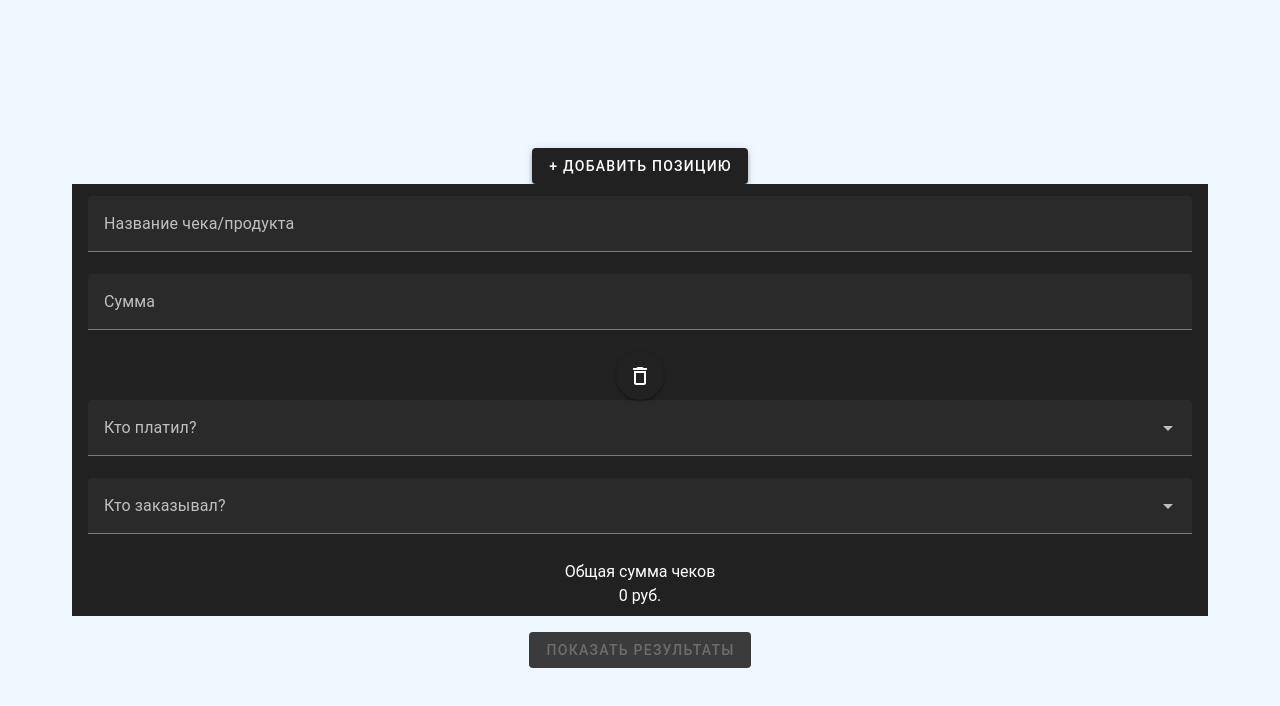
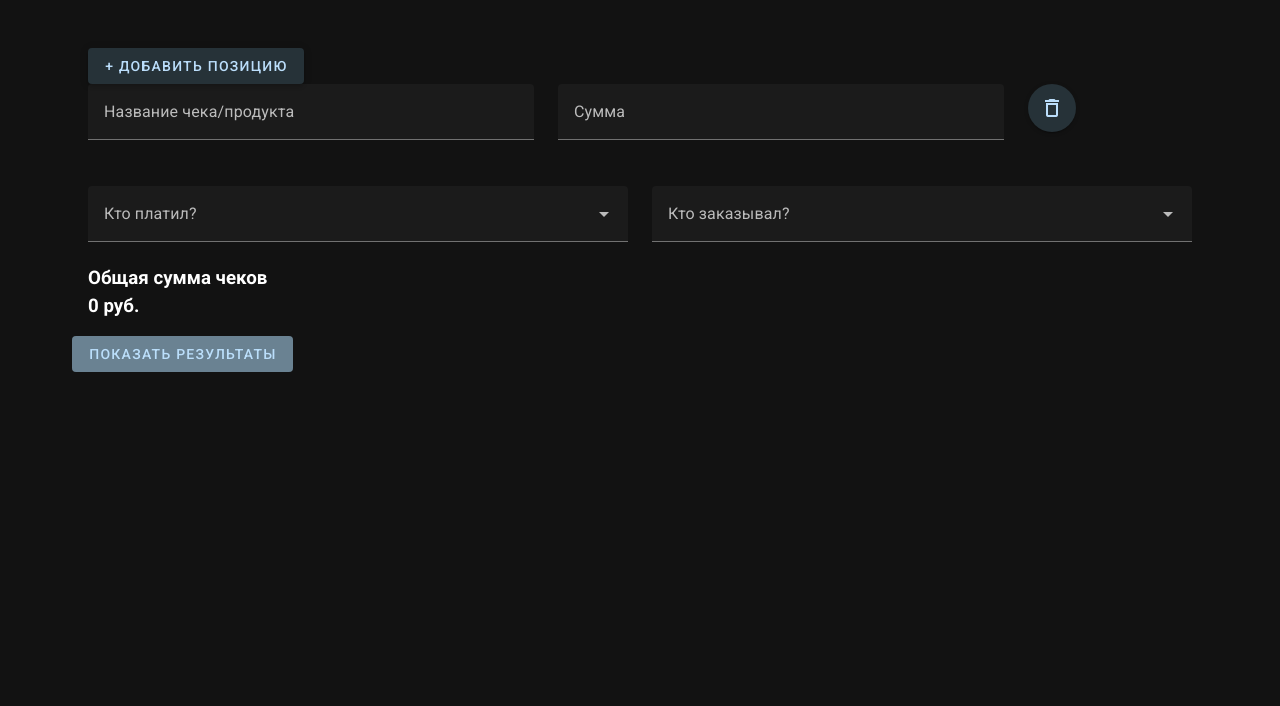
Before and after one commit to ksyu-zi/split-bill, a Vue app: page /cheque in a window 1280 px wide. Both pictures are taken after a click on the button "+ ДОБАВИТЬ ПОЗИЦИЮ". Shown: the top 706 px of the page. Built offline with nearby package versions, Linux system fonts and the light colour scheme.

Commit message:
adding styles

```diff
--- a/index.html
+++ b/index.html
@@ -4,6 +4,7 @@
 <head>
   <meta charset="UTF-8" />
   <meta name="viewport" content="width=device-width, initial-scale=1.0" />
+  <link href="https://fonts.googleapis.com/css2?family=Montserrat:ital,wght@0,100..900;1,100..900&family=Roboto:ital,wght@0,100;0,300;0,400;0,500;0,700;0,900;1,100;1,300;1,400;1,500;1,700;1,900&display=swap" rel="stylesheet">
   <title>Split the bill</title>
 </head>
 
--- a/package.json
+++ b/package.json
@@ -17,10 +17,12 @@
   },
   "devDependencies": {
     "@vitejs/plugin-vue": "^5.0.5",
-    "sass": "^1.77.6",
+    "sass": "^1.77.8",
+    "sass-loader": "^16.0.0",
     "unplugin-fonts": "^1.1.1",
     "unplugin-vue-components": "^0.27.2",
     "vite": "^5.3.3",
+    "vite-plugin-sass": "^0.1.0",
     "vite-plugin-vuetify": "^2.0.3"
   }
 }
--- a/src/App.vue
+++ b/src/App.vue
@@ -1,18 +1,9 @@
 <template>
   <v-app>
     <v-main class="main">
-      <router-view/>
+      <v-container class="container">
+        <router-view/>
+      </v-container>
     </v-main>
   </v-app>
 </template>
-
-<style lang="scss">
-  .main {
-    background-color: aliceblue;
-    color: black;
-    display: flex;
-    flex-direction: column;
-    justify-content: center;
-    text-align: center;
-  }
-</style>
--- a/src/components/AddCheque.vue
+++ b/src/components/AddCheque.vue
@@ -1,30 +1,46 @@
 <template>
     <v-container>
-        <v-btn @click="addCheque">
+        <v-btn
+          @click="addCheque"
+          class="bg-blue-grey-darken-4 text-blue-lighten-4"
+        >
             + Добавить позицию
         </v-btn>
-        <v-list>
-            <v-list-item
+        <div class="block"
           v-for="(item, index) in cheque"
           :key="item.id"
         >
             <v-form @submit.prevent="">
+                <v-row justify="center">
+                    <v-col>
                         <v-text-field
                           label="Название чека/продукта"
                           v-model="cheque[index].name"
                           :rules="[rules.errorName]"
+                          color="blue-lighten-4"
                         ></v-text-field>
+                    </v-col>
+                    <v-col>
                         <v-text-field
                           type="number"
                           :min="0"
                           label="Сумма"
                           v-model="cheque[index].price"
                           :rules="[rules.errorPrice]"
+                          color="blue-lighten-4"
                         ></v-text-field>
+                    </v-col>
+                    <v-col cols="2">
                         <v-btn
                           icon="mdi-delete-outline"
                           @click="delCheque(item.id)"
+                          class="bg-blue-grey-darken-4 text-blue-lighten-4"
+                          color="blue-lighten-4"
                         ></v-btn>
+                    </v-col>
+                </v-row>
+                <v-row>
+                    <v-col>
                         <v-select
                           label="Кто платил?"
                           v-model="cheque[index].payId"
@@ -32,7 +48,10 @@
                           item-title="name"
                           item-value="id"
                           :rules="[rules.errorSelect]"
+                          color="blue-lighten-4"
                         ></v-select>
+                    </v-col>
+                    <v-col>
                         <v-select
                           label="Кто заказывал?"
                           v-model="cheque[index].buyersId"
@@ -40,14 +59,18 @@
                           item-title="name"
                           item-value="id"
                           :rules="[rules.errorSelects]"
+                          color="blue-lighten-4"
                           multiple
                         ></v-select>
+                    </v-col>
+                </v-row>
             </v-form>
-            </v-list-item>
+        </div>
+        <h3>
             Общая сумма чеков
             <br>
             {{ totalSum }} руб.
-        </v-list>
+        </h3>
     </v-container>
 </template>
 
@@ -87,7 +110,3 @@ import people from '@/store/modules/people';
         }
     }
 </script>
-
-<style lang="scss" scoped>
-
-</style>
--- a/src/components/AddPeople.vue
+++ b/src/components/AddPeople.vue
@@ -2,29 +2,37 @@
     <v-container>
         <v-btn
           @click="addPeople"
+          class="bg-blue-grey-darken-4 text-blue-lighten-4"
+          rounded="xl"
         >
             + Добавить человека
         </v-btn>
-        <v-list>
-            <v-list-item
+        <div
           v-for="(item, index) in people"
           :key="item.id"
+          class="pt-6"
         >
             <v-form @submit.prevent="">
+                <v-row justify="center">
+                    <v-col cols="4">
                         <v-text-field
                           type="text"
                           label="Имя"
                           v-model="people[index].name"
                           :rules="[rules.errorName]"
-                      class="block"
+                          color="blue-lighten-4"
                         ></v-text-field>
+                    </v-col>
+                    <v-col cols="2">
                         <v-btn
                           @click="delPeople(item.id)"
                           icon="mdi-delete-outline"
+                          class="bg-blue-grey-darken-4 text-blue-lighten-4"
                         ></v-btn>
+                    </v-col>
+                </v-row>
             </v-form>
-            </v-list-item>
-        </v-list>
+        </div>
     </v-container>
 </template>
 
@@ -52,7 +60,3 @@ export default {
     }
 }
 </script>
-
-<style lang="scss" scoped>
-
-</style>
--- a/src/components/ShowResults.vue
+++ b/src/components/ShowResults.vue
@@ -1,22 +1,20 @@
 <template>
     <v-container>
-        <h2>
+        <h1>
             Результаты
-        </h2>
-        <div>
+        </h1>
         <div
           v-for="item in getResults"
           :key="item.id"
         >
-                <h2 v-if="item.debtors">
+            <h3 v-if="item.debtors">
                 Пользователю {{ item.name }} должны
-                </h2>
-                <p
+            </h3>
+            <div
               v-for="debtor in item.debtors"
               :key="debtor.id"
             >
                 {{ debtor.name }} - {{ debtor.debt }} руб.
-                </p>
             </div>
         </div>
     </v-container>
@@ -49,7 +47,3 @@
         }
     }
 </script>
-
-<style lang="scss" scoped>
-
-</style>
--- /dev/null
+++ b/src/styles/settings.scss
@@ -0,0 +1,60 @@
+/**
+ * src/styles/settings.scss
+ *
+ * Configures SASS variables and Vuetify overwrites
+ */
+
+// https://vuetifyjs.com/features/sass-variables/`
+// @use 'vuetify/settings' with (
+//   $color-pack: false
+// );
+
+$back-color: #bbc4c8;
+$catchy-color:  #c5b7b3;
+$add-color: #a6cfe9;
+$primary-color: #2a6084;
+$dark-color: #2f3f44;
+$font-header: 'Montserrat', sans-serif;
+$font-text: 'Roboto', sans-serif;
+
+.main {
+    background-color: $back-color;
+    color: $dark-color;
+    display: flex;
+    flex-direction: column;
+    justify-content: center;
+    text-align: center;
+}
+
+.container {
+    background-color: $catchy-color;
+    max-width: 1000px;
+    padding: 30px 0;
+    border-radius: 20px;
+}
+
+.block {
+    // background-color: $add-color;
+    width: 80%;
+    margin: 20px auto;
+    border-radius: 20px;
+    padding-top: 20px;
+    display: flex;
+    flex-direction: column;
+}
+
+h1{
+    color: $primary-color;
+    font-family: $font-header;
+    font-size: 36px;
+}
+
+p{
+    width: 63%;
+    margin-left: auto;
+    margin-right: auto;
+    color: $dark-color;
+    font-family: $font-text;
+    font-size: 18px;
+    padding-bottom: 15px;
+}
--- a/src/views/AddChequeView.vue
+++ b/src/views/AddChequeView.vue
@@ -5,6 +5,7 @@
           :to="{name: 'results'}"
           target="_self"
           :disabled="btnDisabled"
+          class="bg-blue-grey-darken-4 text-blue-lighten-4"
         >
             Показать результаты
         </v-btn>
@@ -37,7 +38,3 @@
         }
     }
 </script>
-
-<style lang="scss" scoped>
-
-</style>
--- a/src/views/AddPeopleView.vue
+++ b/src/views/AddPeopleView.vue
@@ -5,6 +5,7 @@
           :to="{name: 'cheque'}"
           target="_self"
           :disabled="btnDisabled"
+          class="bg-blue-grey-darken-4 text-blue-lighten-4"
         >
             Далее
         </v-btn>
@@ -36,7 +37,3 @@
         }
     }
 </script>
-
-<style lang="scss" scoped>
-
-</style>
--- a/src/views/HomeView.vue
+++ b/src/views/HomeView.vue
@@ -9,13 +9,11 @@
     </v-row>
     <v-row>
       <v-col>
-        <v-spacer>
-          Это приложение поможет вам разделить счёт.
-        </v-spacer>
-        <v-spacer>
+        <p>
+          Это приложение поможет вам разделить счёт. <br>
           Сначала добавьте людей, затем укажите позиции из счёта,
           кто его оплачивал, а также кто что ел или пил.
-        </v-spacer>
+        </p>
       </v-col>
     </v-row>
     <v-row>
@@ -23,6 +21,7 @@
         <v-btn
           :to="{name: 'people'}"
           target="_self"
+          class="bg-blue-lighten-4 text-blue-grey-darken-4"
         >
           Начать
         </v-btn>
@@ -39,7 +38,3 @@
     }
   }
 </script>
-
-<style lang="scss" scoped>
-
-</style>
--- a/src/views/ShowResultsView.vue
+++ b/src/views/ShowResultsView.vue
@@ -4,6 +4,7 @@
         <v-btn
           :to="{name: 'home'}"
           target="_self"
+          class="bg-blue-grey-darken-4 text-blue-lighten-4"
         >
             Вернуться в начало
         </v-btn>
@@ -19,7 +20,3 @@
         }
     }
 </script>
-
-<style lang="scss" scoped>
-
-</style>
--- a/vite.config.mjs
+++ b/vite.config.mjs
@@ -15,7 +15,12 @@ export default defineConfig({
       template: { transformAssetUrls }
     }),
     // https://github.com/vuetifyjs/vuetify-loader/tree/master/packages/vite-plugin#readme
-    Vuetify(),
+    Vuetify({
+      autoImport: true,
+      styles: {
+        configFile: 'src/styles/settings.scss',
+      },
+    }),
     Components(),
     ViteFonts({
       google: {
```
Also changed, not shown: 1 other file (tests, documents, lock files or other folders). Lines whose indentation alone changed are shown as unchanged.
